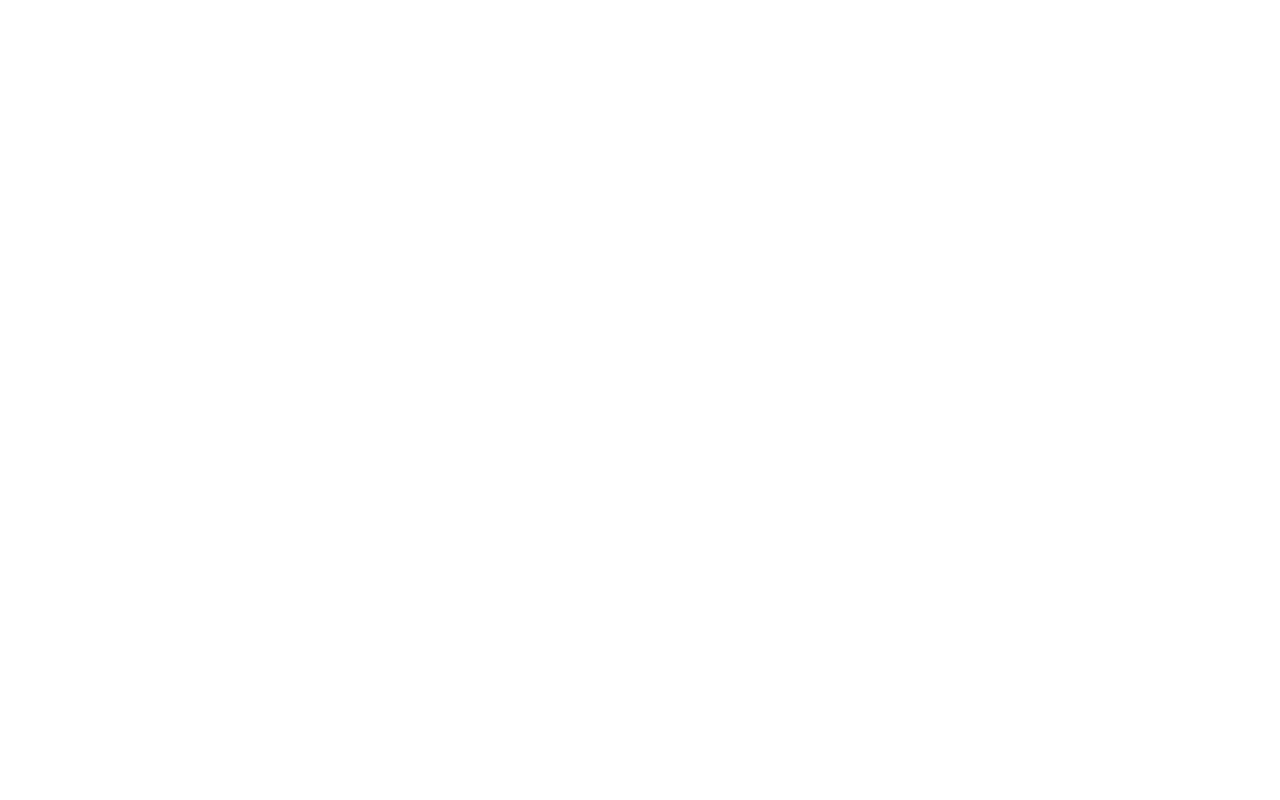
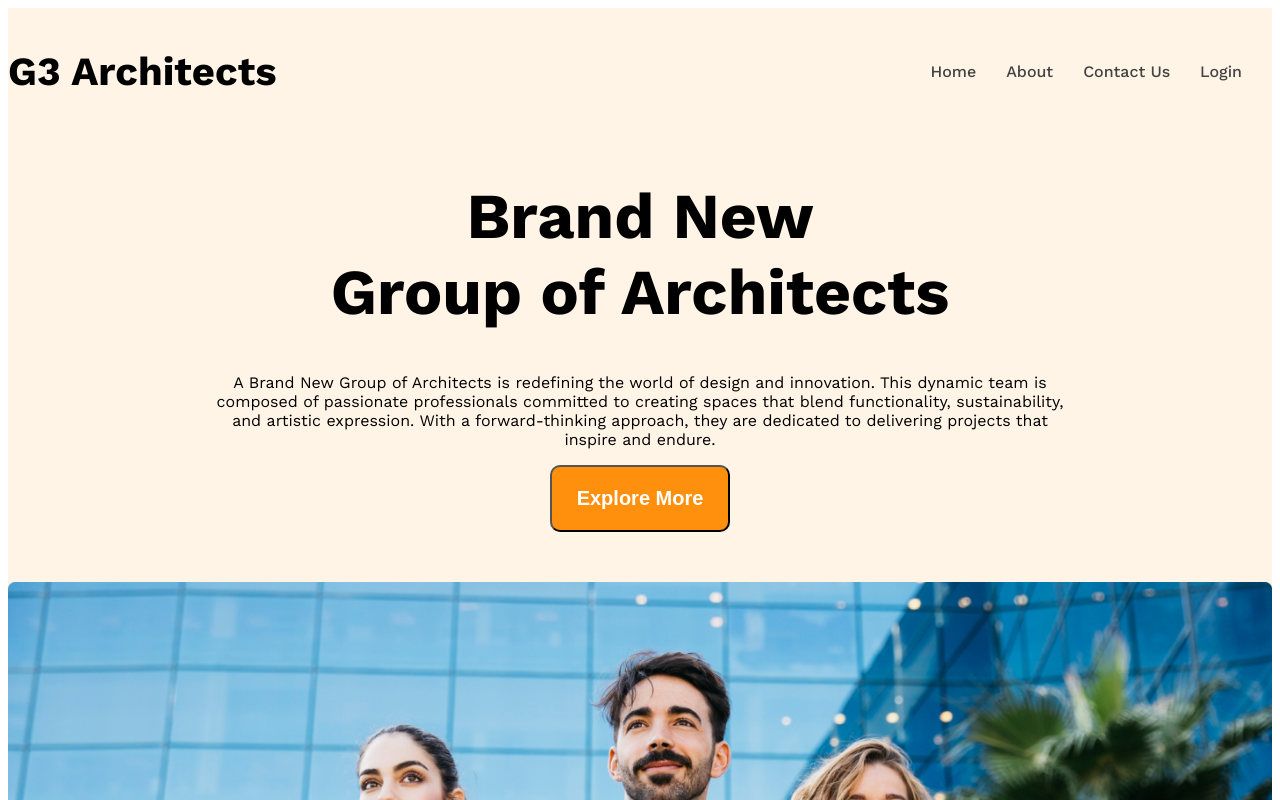
Before and after one commit to nahidkhan31/g3-architects, a plain HTML site: page index.html in a window 1280 px wide. Shown: the top 800 px of the page. Drawn offline with nearby package versions, Linux system fonts and the light colour scheme.

Commit message:
compleate first section

```diff
--- a/index.html
+++ b/index.html
@@ -6,7 +6,25 @@
     <title>G3 Architects</title>
     <link rel="stylesheet" href="styles/style.css">
 </head>
-<body>
-
+<body class="work-sans">
+    <header class="bg-light">
+        <nav class="navbar display-flex">
+            <h3 class="brand">G3 Architects</h3>
+            <ul class="nav-links display-flex">
+                <li class="nav-item"><a href="" class="nav-link text-gray">Home</a></li>
+                <li class="nav-item"><a href="" class="nav-link text-gray">About</a></li>
+                <li class="nav-item"><a href="" class="nav-link text-gray">Contact Us</a></li>
+                <li class="nav-item"><a href="" class="nav-link text-gray">Login</a></li>
+            </ul>
+        </nav>
+        <div class="banner">
+            <div class="banner-content">
+                <h1 class="banner-title">Brand New <br> Group of Architects</h1>
+                <p class="banner-description">A Brand New Group of Architects is redefining the world of design and innovation. This dynamic team is composed of passionate professionals committed to creating spaces that blend functionality, sustainability, and artistic expression. With a forward-thinking approach, they are dedicated to delivering projects that inspire and endure.</p>
+                <button class="btn-primary">Explore More</button>
+            </div>
+            <img src="images/banner.png" alt="This is a picture of banner" class="banner-image">
+        </div>
+    </header>
 </body>
 </html>
--- a/styles/style.css
+++ b/styles/style.css
@@ -0,0 +1,81 @@
+@import url('https://fonts.googleapis.com/css2?family=Work+Sans:ital,wght@0,100..900;1,100..900&display=swap');
+.work-sans{
+    font-family: "Work Sans", serif;
+  }
+
+  /* Shared Style */
+.bg-light{
+    background-color: rgba(255, 144, 14, 0.1);
+    /* max-width: 1500px;
+    margin: 0 auto; */
+ }
+
+.display-flex{
+    display: flex;
+  }
+      /* dark 02 */
+.text-gray{
+    color: rgb(66, 66, 66);
+  }
+      /* dark 03 */
+.text-light-gray{
+  color: rgb(114, 114, 114);
+}
+/* Button Related */
+.btn-primary{
+  background-color: rgb(255, 144, 14);
+  color: white;
+  padding: 20px 25px;
+  font-size: 1.25rem;
+  font-weight: 600;
+  border-radius: 10px;
+}
+.btn-primary:hover{
+  background-color: rgb(220, 122, 10);
+  color: rgb(252, 244, 244);
+  padding: 20px 25px;
+  font-size: 1.25rem;
+  font-weight: 600;
+  border-radius: 10px;
+  scale: 1.1;
+}
+
+/* Navbar Style */
+.navbar{
+  justify-content: space-between;
+  align-items: center;
+}
+.nav-item{
+  list-style: none;
+  margin-right: 30px;
+}
+.nav-link{
+  text-decoration: none;
+  font-weight: 500;
+}
+.brand{
+  font-weight: 600px;
+  font-size: 2.5rem;
+}
+ /* BAnner Related */
+ .navbar, .banner{
+  max-width: 1440px;
+  margin: 0 auto;
+ }
+.banner-content{
+  max-width: 850px;
+  margin: 0 auto;
+  text-align: center;
+  margin-bottom: 50px;
+}
+.banner-title{
+  font-weight: 700px;
+  font-size: 4rem;
+}
+.banner-image{
+  width: 100%;
+  margin-bottom: 20px;
+}
+.banner{
+  align-items: center;
+}
```
